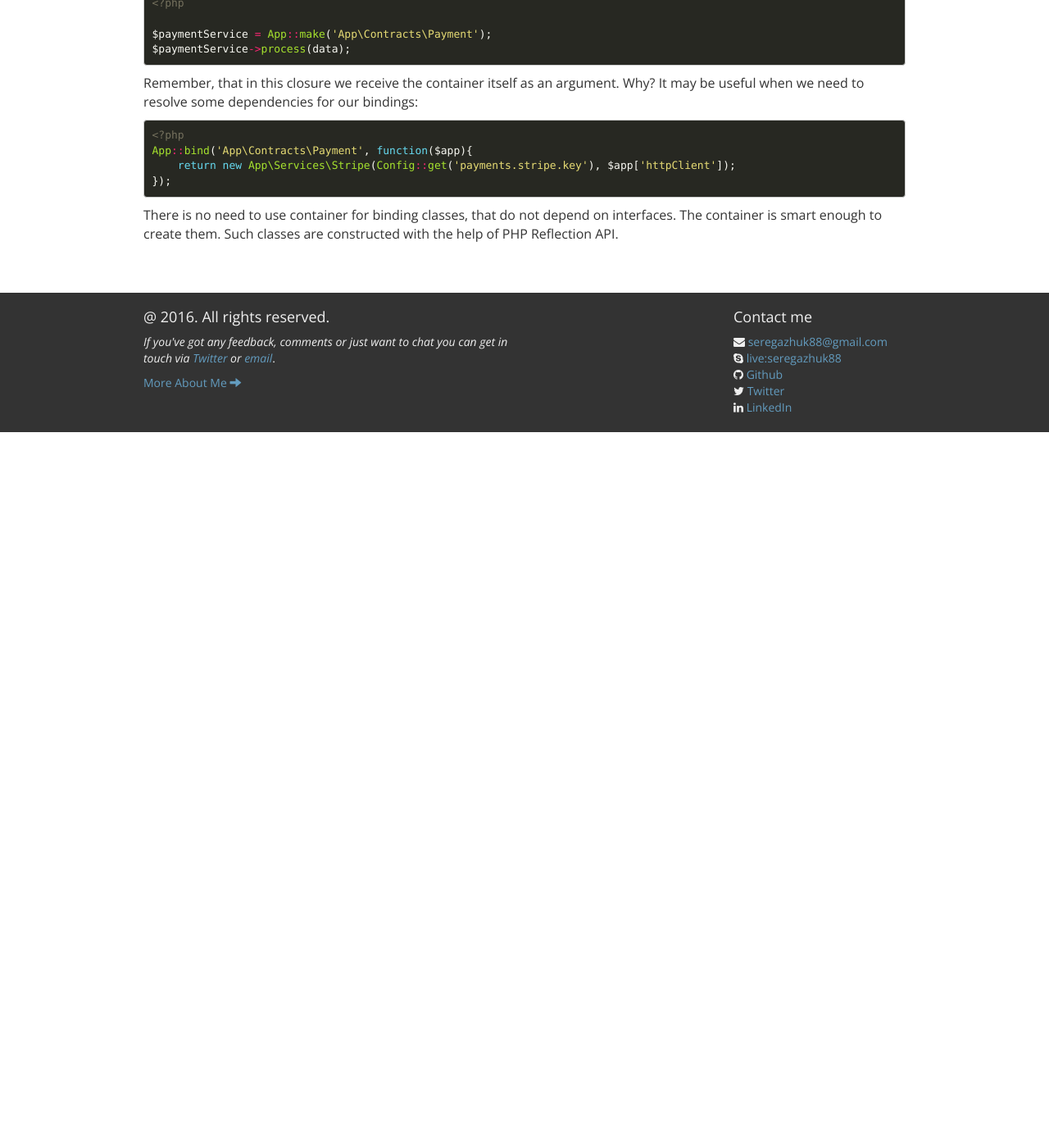
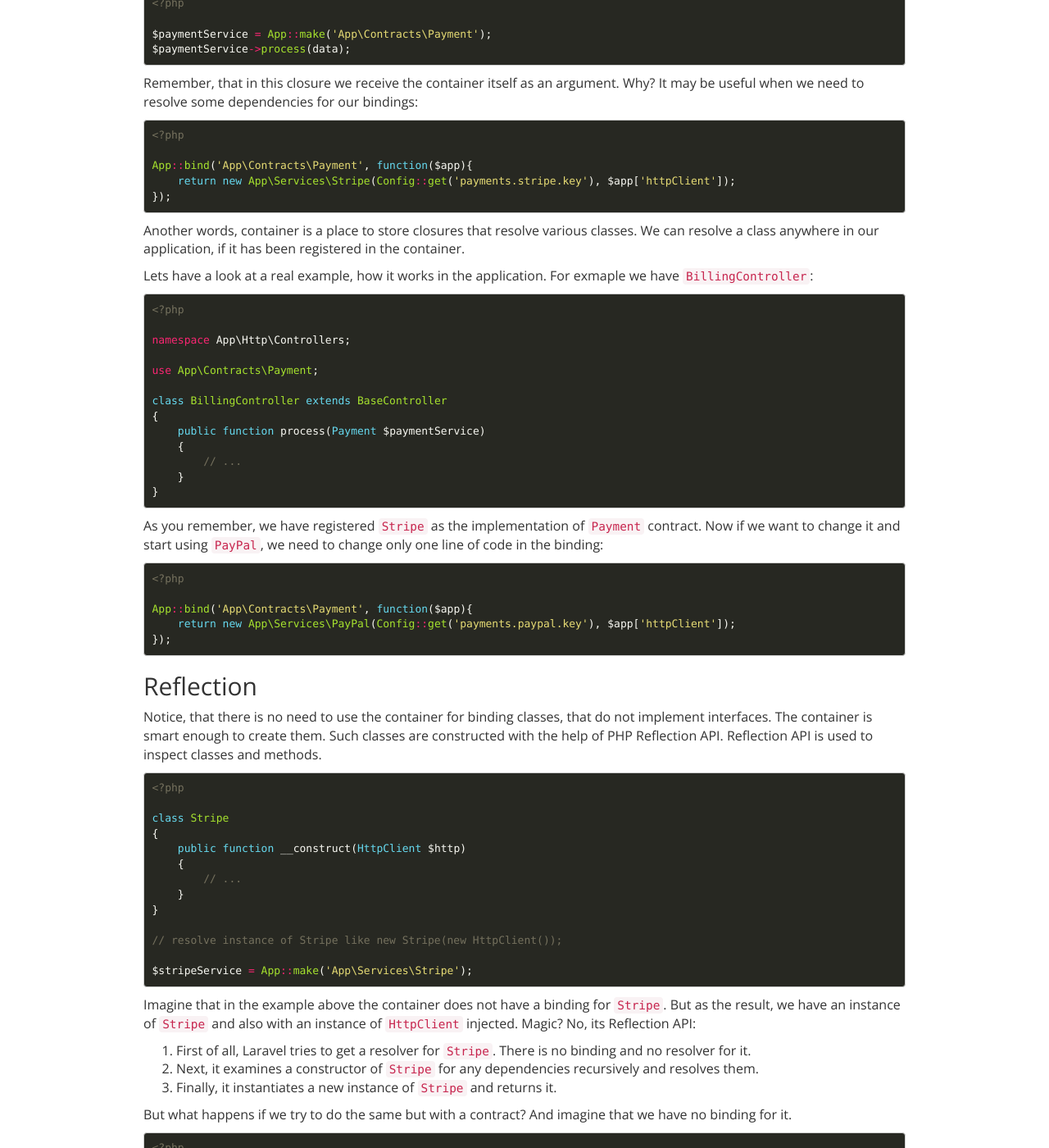
Before and after one commit to seregazhuk/seregazhuk.github.io_old, a Jekyll site: the page built from _posts/2016-06-05-laravel-ioc.md, in a window 1280 px wide and 1400 px high, scrolled down 1439 px. Shown: the whole window at 82% size. Built offline with Jekyll 4.4.1, drawn with Linux system fonts in a browser that asks for light colours; nearby versions of some CDN libraries; before the commit the page ends 1966 px from its top, so only the background shows below that; some of the changed text lies outside the part shown.

Commit message:
laravel ioc: reflecrtion and shared bindings

```diff
--- a/_posts/2016-06-05-laravel-ioc.md
+++ b/_posts/2016-06-05-laravel-ioc.md
@@ -84,11 +84,150 @@
 
 {% highlight php %}
 <?php
+
 App::bind('App\Contracts\Payment', function($app){
     return new App\Services\Stripe(Config::get('payments.stripe.key'), $app['httpClient']);
 });
 
 {% endhighlight %}
 
-There is no need to use container for binding classes, that do not depend on interfaces. The container is smart enough to create them. Such classes
-are constructed with the help of PHP Reflection API.
+Another words, container is a place to store closures that resolve various classes. We can resolve a class anywhere in
+our application, if it has been registered in the container.
+
+Lets have a look at a real example, how it works in the application. For exmaple we have `BillingController`:
+
+{% highlight php %}
+<?php
+
+namespace App\Http\Controllers;
+
+use App\Contracts\Payment;
+
+class BillingController extends BaseController
+{
+    public function process(Payment $paymentService)
+    {
+        // ...
+    }
+}
+{% endhighlight %}
+
+As you remember, we have registered `Stripe` as the implementation of `Payment` contract. Now if we want to change it and
+start using `PayPal`, we need to change only one line of code in the binding:
+
+{% highlight php %}
+<?php
+
+App::bind('App\Contracts\Payment', function($app){
+    return new App\Services\PayPal(Config::get('payments.paypal.key'), $app['httpClient']);
+});
+{% endhighlight %}
+
+## Reflection
+
+Notice, that there is no need to use the container for binding classes, that do not implement interfaces. The container is smart enough to create them. Such classes
+are constructed with the help of PHP Reflection API. Reflection API is used to inspect classes and methods.
+
+{% highlight php %}
+
+<?php
+
+class Stripe
+{
+    public function __construct(HttpClient $http)
+    {
+        // ...
+    }
+}
+
+// resolve instance of Stripe like new Stripe(new HttpClient());
+
+$stripeService = App::make('App\Services\Stripe');
+{% endhighlight %}
+
+Imagine that in the example above the container does not have a binding for `Stripe`. But as the result, we have an
+instance of `Stripe` and also with an instance of `HttpClient` injected. Magic? No, its Reflection API:
+
+1. First of all, Laravel tries to get a resolver for `Stripe`. There is no binding and no resolver for it.
+2. Next, it examines a constructor of `Stripe` for any dependencies recursively and resolves them.
+3. Finally, it instantiates a new instance of `Stripe` and returns it.
+
+But what happens if we try to do the same but with a contract? And imagine that we have no binding for it.
+
+{% highlight php %}
+<?php
+
+// Exception: Target Payment is not instantiable.
+$payment = App::make('App\Contracts\Payment');
+{% endhighlight %}
+
+This happens because Laravel does know what implementation you need for this contract. Interfaces cannot be instantiated.
+Reflection API works only with concrete classes or parameters with a default value.
+
+## Shared bindings
+
+*Shared* binding means that this binding should be resolved only once, and the same instance should be returned on
+subsequent calls to the container. Here I have a dummy example to show how it works:
+
+{% highlight php %}
+<?php
+
+App::singleton('sharedInstace', function() {
+    return new stdClass();
+});
+// ...
+$obj = App::make('sharedInstance');
+$obj->property = 123;
+// ...
+$obj2 = App::make('sharedInstance');
+echo $obj2->propery; // 123
+?>
+{% endhighlight %}
+
+As you can see, the container instantiates the instance of `sharedInstance` binding only once per application lifecycle.
+
+One more way to register a *shared* binding is method `instance`. It will bind an existing object instance into the
+container. The given instance will always be returned on subsequent calls into the container.
+
+{% highlight php %}
+<?php
+
+$obj = new stdClass();
+$obj->property = 123;
+App::instance('sharedInstance', $obj);
+
+// ...
+$obj1 = App::make('sharedInstance');
+$obj1->property = 'test';
+
+// ...
+$obj2 = App::make('sharedInstance');
+
+echo $obj2->property; // 'test'
+?>
+{% endhighlight %}
+
+## Conditional Binding
+
+You can register a binding to the container if it hasn't already been registered before:
+
+{% highlight php %}
+<?php
+
+App::bind('obj', function(){
+    return new stdClass();
+});
+
+
+App::bindIf('obj', function(){
+    $obj = new stdClass();
+    $obj->test = 'test';
+    return $obj;
+});
+
+$obj = App::make('obj');
+$obj->test; // PHP error:  Undefined property: stdClass::$test
+?>
+{% endhighlight %}
+
+This code will not bound a new object with property `test` because there already exists a binding with such alias.
```
